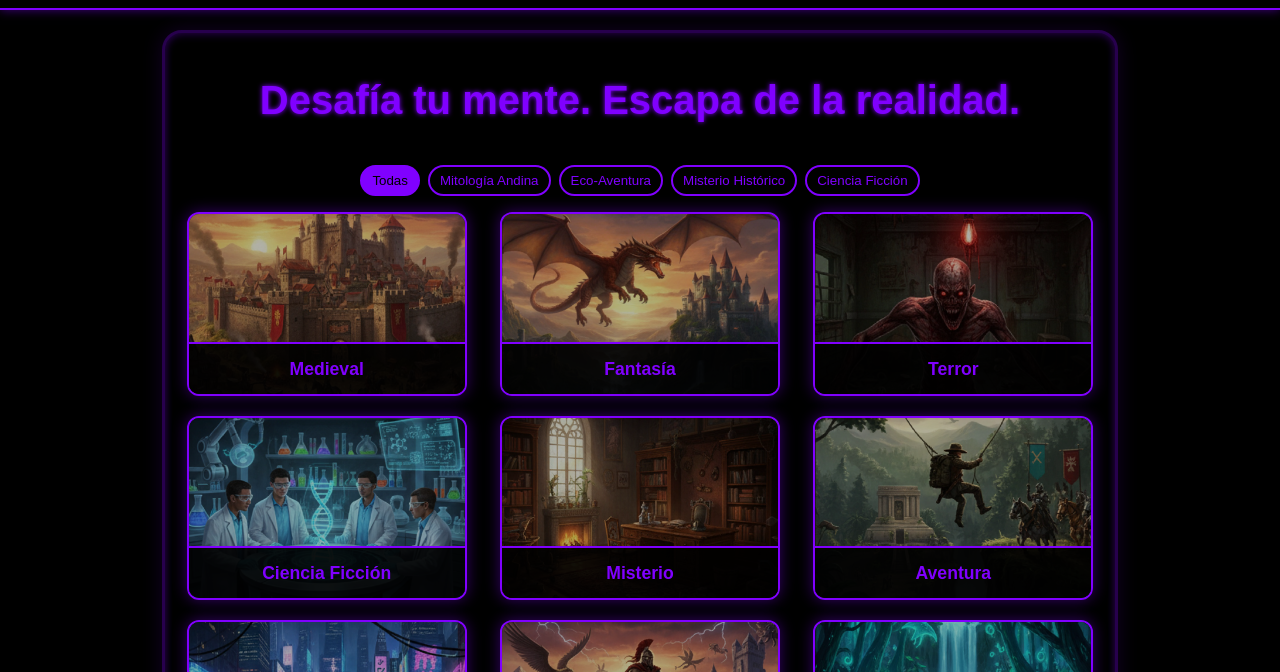
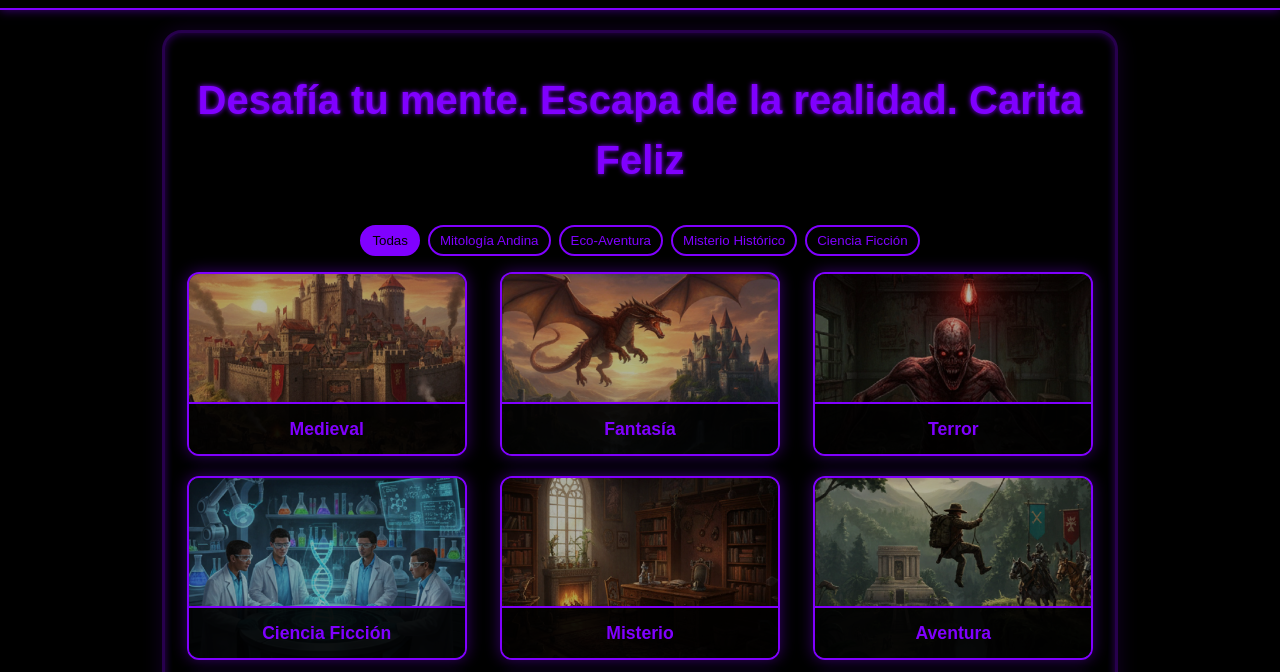
Before and after one commit to ValeskaUgarte/ScapeVerse, a plain HTML site: page index.html in a window 1280 px wide. Shown: the part 128-800 px from the top of the page. Drawn offline with Linux system fonts and the light colour scheme.

Commit message:
Carita Feliz

```diff
--- a/index.html
+++ b/index.html
@@ -25,7 +25,7 @@
 
   <!-- Catálogo (página principal) -->
   <main id="themeSelection" class="theme-selection active catalogo-container">
-    <h2 class="catalogo-titulo">Desafía tu mente. Escapa de la realidad.</h2>
+    <h2 class="catalogo-titulo">Desafía tu mente. Escapa de la realidad. Carita Feliz</h2>
 
     <!-- Filtros por categoría -->
     <div class="filters">
```
